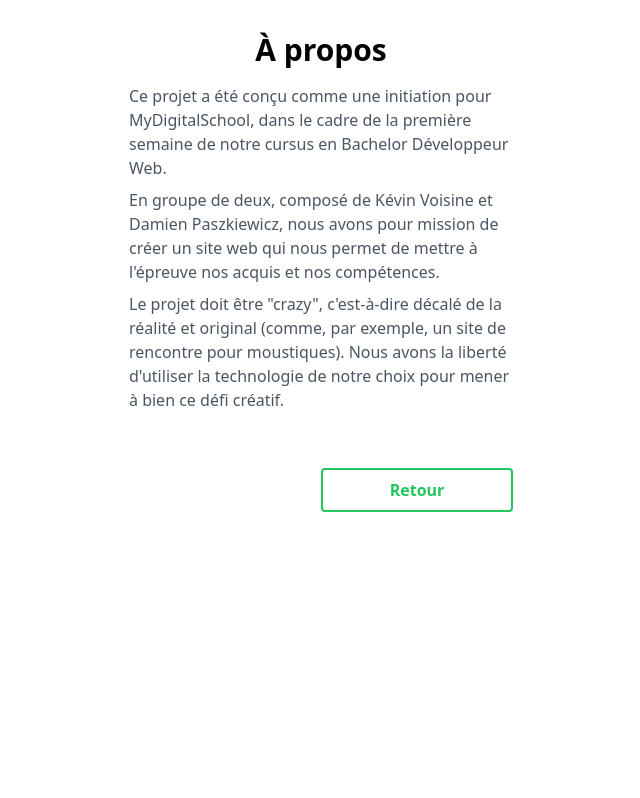
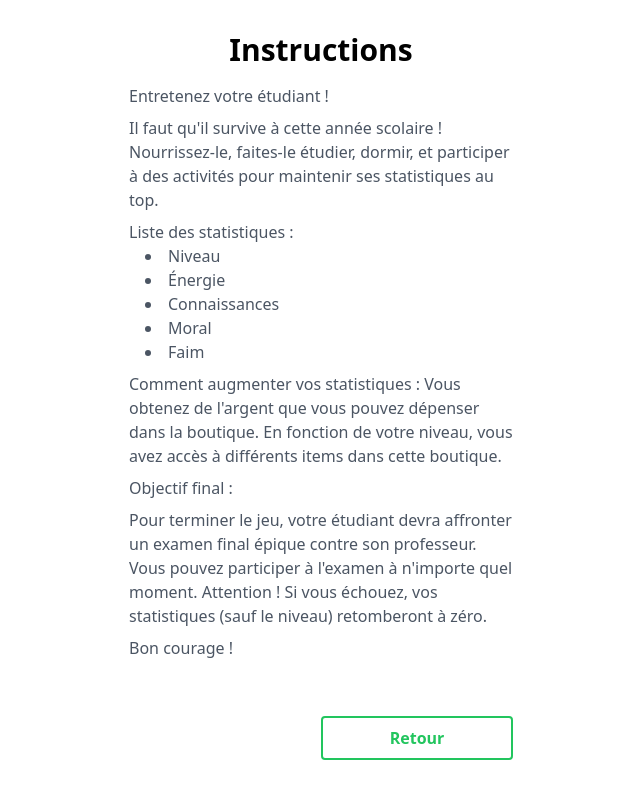
Before and after one commit to Frize01/CrazyDev, a Vue app: page /instruction in a window 1280 px wide. Shown: the whole page, without its empty margins (319-959 px from the left). Built offline with nearby package versions, Linux system fonts and the light colour scheme.

Commit message:
Instructions Page Template
Ajout Titre (h2)
Ajout Txt (p)
Ajout Btn (bouton)

```diff
--- a/src/views/InstuctionsView.vue
+++ b/src/views/InstuctionsView.vue
@@ -1,46 +1,54 @@
-<!-- src/views/AboutView.vue -->
+<!-- src/views/InstructionsView.vue -->
 <template>
   <div class="container mx-auto p-8">
     <!-- Titre -->
-    <h2 class="text-3xl font-bold text-Black-500 mb-4 text-center">À propos</h2>
+    <h2 class="text-3xl font-bold text-Black-500 mb-4 text-center">Instructions</h2>
 
     <!-- Texte -->
 
     <!-- Texte et bouton enveloppés dans un conteneur flex -->
     <div class="flex flex-col gap-4 max-w-prose mx-auto">
       <div class="text-gray-600 mb-8">
+        <p class="mb-2">Entretenez votre étudiant !</p>
         <p class="mb-2">
-          Ce projet a été conçu comme une initiation pour MyDigitalSchool, dans le cadre de la
-          première semaine de notre cursus en Bachelor Développeur Web.
+          Il faut qu'il survive à cette année scolaire ! Nourrissez-le, faites-le étudier, dormir,
+          et participer à des activités pour maintenir ses statistiques au top.
         </p>
+
+        <ul class="mb-2 list-disc list-inside">
+          Liste des statistiques :
+          <div class="px-4">
+            <li>Niveau</li>
+            <li>Énergie</li>
+            <li>Connaissances</li>
+            <li>Moral</li>
+            <li>Faim</li>
+          </div>
+        </ul>
+
         <p class="mb-2">
-          En groupe de deux, composé de Kévin Voisine et Damien Paszkiewicz, nous avons pour mission
-          de créer un site web qui nous permet de mettre à l'épreuve nos acquis et nos compétences.
+          Comment augmenter vos statistiques : Vous obtenez de l'argent que vous pouvez dépenser
+          dans la boutique. En fonction de votre niveau, vous avez accès à différents items dans
+          cette boutique.
         </p>
+        <p class="mb-2">Objectif final :</p>
         <p class="mb-2">
-          Le projet doit être "crazy", c'est-à-dire décalé de la réalité et original (comme, par
-          exemple, un site de rencontre pour moustiques). Nous avons la liberté d'utiliser la
-          technologie de notre choix pour mener à bien ce défi créatif.
+          Pour terminer le jeu, votre étudiant devra affronter un examen final épique contre son
+          professeur. Vous pouvez participer à l'examen à n'importe quel moment. Attention ! Si vous
+          échouez, vos statistiques (sauf le niveau) retomberont à zéro.
         </p>
+        <p class="mb-2">Bon courage !</p>
       </div>
 
       <div class="self-end">
-        <button
-          class="w-48 bg-white text-green-500 hover:bg-green-500 hover:text-white border-2 border-green-500 font-bold py-2 px-4 rounded duration-200"
-        >
-          Retour
-        </button>
+        <ButtonComponents> Retour </ButtonComponents>
       </div>
     </div>
   </div>
 </template>
 
-<script>
-export default {
-  name: 'AboutView'
-}
+<script setup>
+import ButtonComponents from '@/components/ButtonComponents.vue'
 </script>
 
-<style scoped>
-/* Ajoutez ici tout style personnalisé pour ce composant */
-</style>
+<style scoped></style>
```
